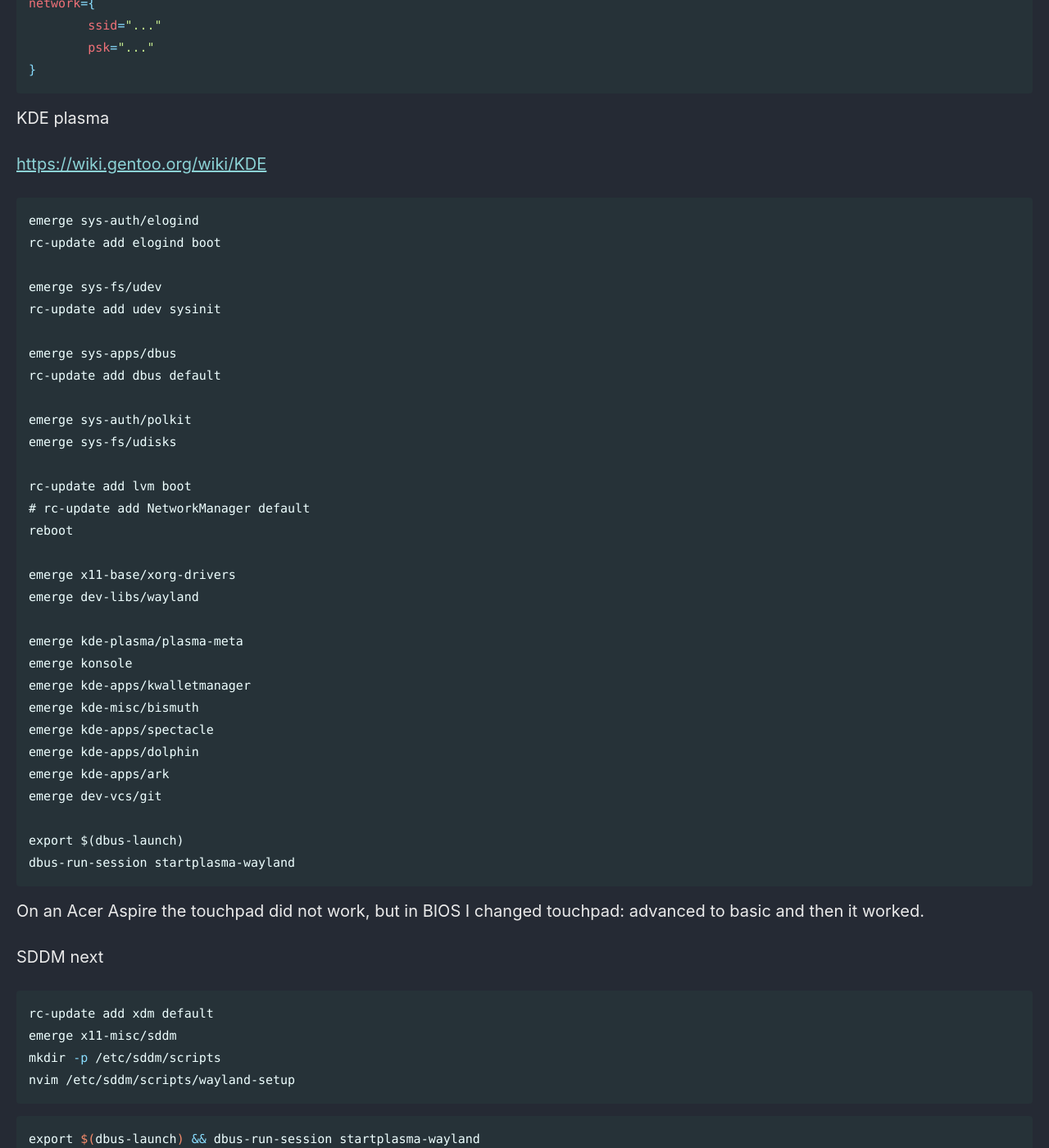
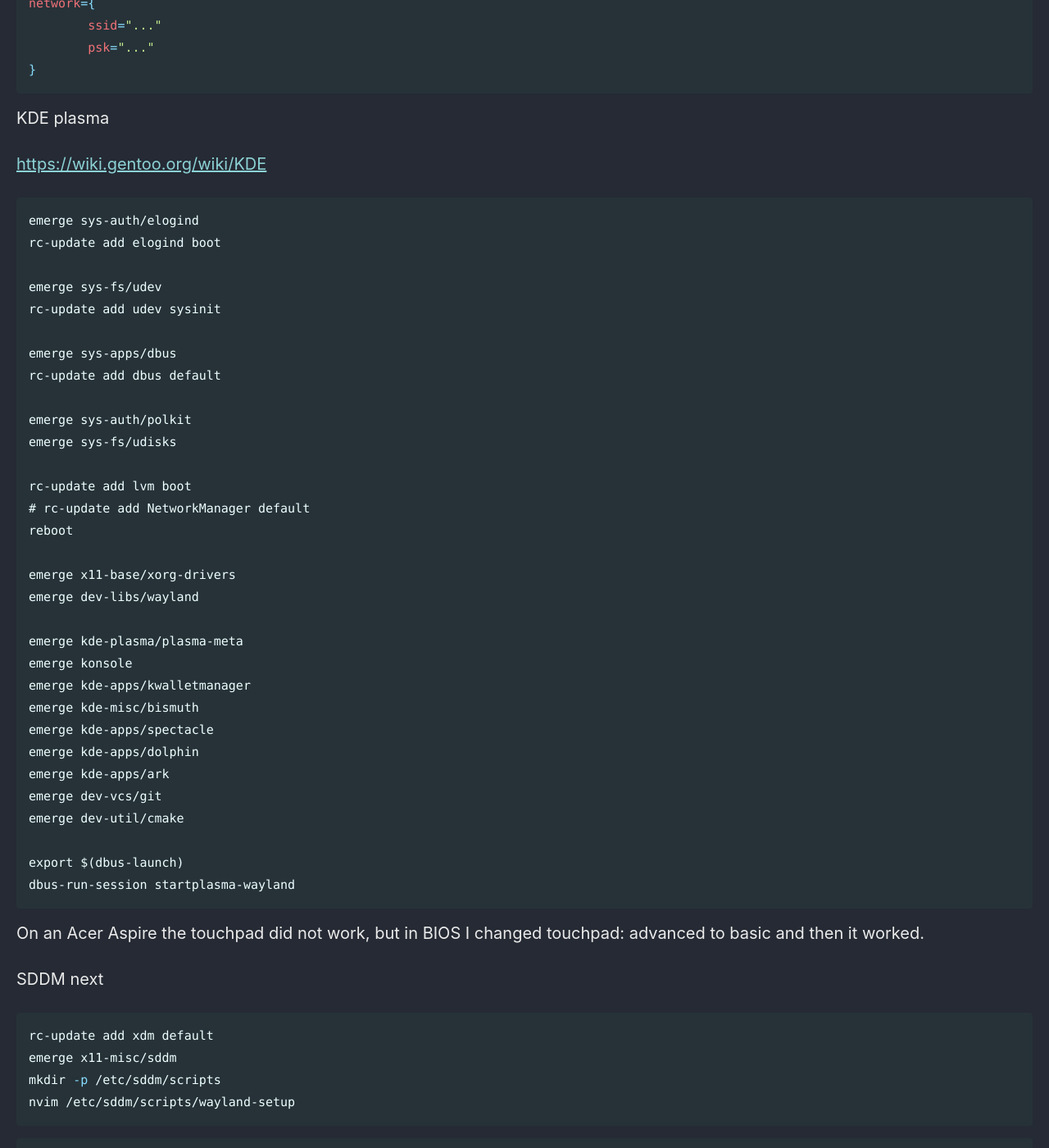
Before and after one commit to Connor-McCartney/Connor-McCartney.github.io, a Jekyll site: the page built from _pages/misc/gentoo.md, in a window 1280 px wide and 1400 px high, scrolled down 5276 px. Shown: the whole window at 82% size. Built offline with Jekyll 4.4.1, drawn with Linux system fonts in a browser that asks for light colours; cached includes are drawn as plain includes; our own code applies the rules of GitHub Pages for plain Markdown files.

Commit message:
Update gentoo.md

```diff
--- a/_pages/misc/gentoo.md
+++ b/_pages/misc/gentoo.md
@@ -274,6 +274,7 @@ emerge kde-apps/spectacle
 emerge kde-apps/dolphin
 emerge kde-apps/ark
 emerge dev-vcs/git
+emerge dev-util/cmake
 
 export $(dbus-launch)
 dbus-run-session startplasma-wayland
```
